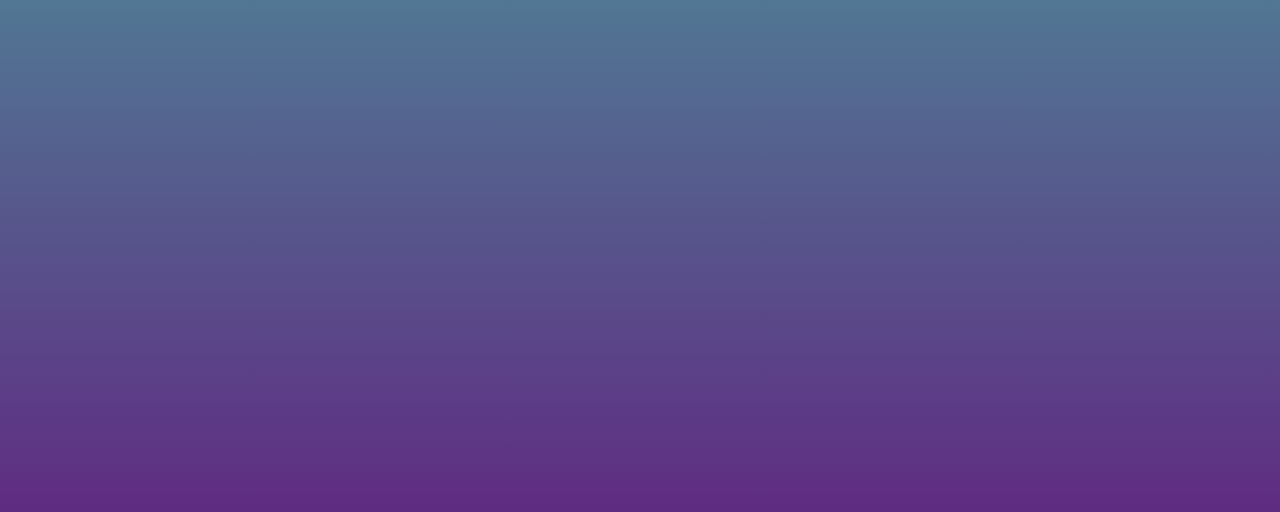
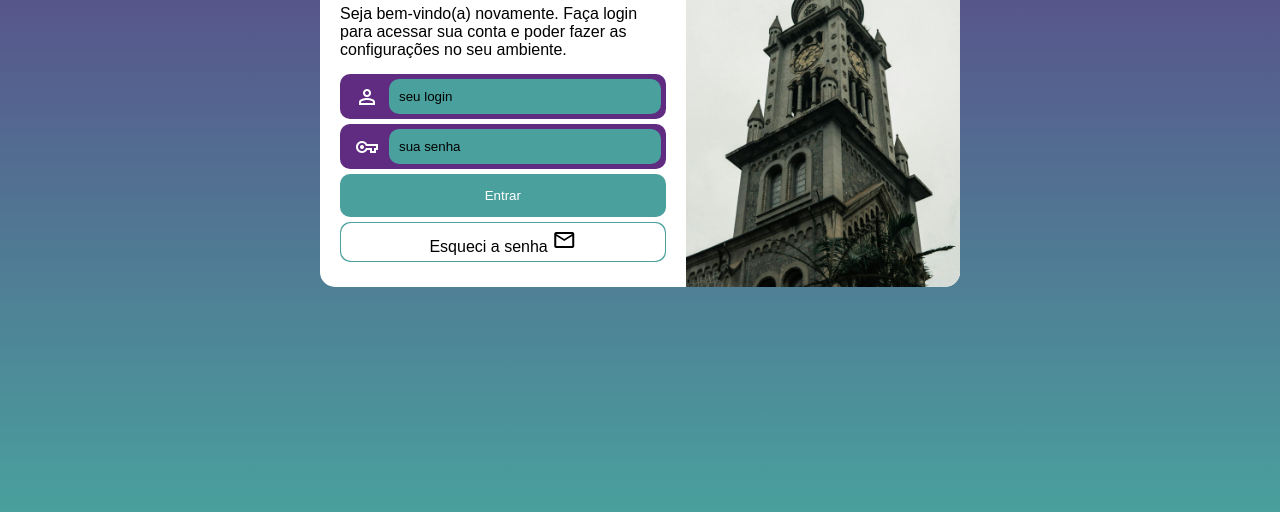
Before and after one commit to Jannsolano/projeto-login, a plain HTML site: page index.html in a window 1280 px wide. Shown: the part 288-800 px from the top of the page. Drawn offline with nearby package versions, Linux system fonts and the light colour scheme.

Commit message:
exercício atualizado

```diff
--- a/estilos/style.css
+++ b/estilos/style.css
@@ -16,28 +16,163 @@
 }
 
 body {
+    position: relative;
     height: 100vh;
-    background-image: linear-gradient(to bottom, var(--cor1), var(--cor2));
+    background-color: var(--cor2);
     font-family: Arial, Helvetica, sans-serif;
-
+    font-size: 1em;
 }
 
 section#login {
-    border: 1px solid white;
-    width: 50vw;
-    margin: auto;
+    position: absolute;
+    max-width: 400px;
+    top: 50%;
+    left: 50%;
+    transform: translate(-50%,-50%);
+    background-color: white;
+    border-radius: 15px;
+    overflow: hidden;
+    display: flex;
+    flex-direction: column;
+}
+
+div {
+    display: flex;
+    flex-direction: column;
     padding: 10px;
+}
+
+#imagem {
+    width: 100%;
+    height: 200px;
+    background-image: url(../imagens/pexels-caique-araujo-101156227-15705995.jpg);
+    background-size: cover;
+    background-repeat: no-repeat;
+    background-position: center;
+    border-radius: 10px 10px 0px 0px;
+}
+
+div#formulario {
+    padding: 20px;
+    display: flex;
+    flex-direction: column;
+    align-items: stretch;
+}
+
+div#formulario > h1 {
+    text-align: center;
+    margin-bottom: 20px;
+}
+
+div#formulario > p {
+    margin-bottom: 15px;
+}
+
+form > p {
+    display: flex;
+    align-items: center;
+    border-radius: 10px;
+    background-color: var(--cor2);
+    padding: 5px;
+    margin-bottom: 5px;
+    color: white;
+}
+
+.campo{
+    padding: 2px;
+    display: flex;
+    justify-content: center;
+    align-items: center;
+    min-width: 40px;
+}
+
+.campo > span {
+    font-size: 1.5em;
+}
+
+form > p > input[type="text"],
+form > p > input[type="password"] {
+    background-color: #49a09d;
+    border: none;
+    border-radius: 10px;
+    outline: none;
+    padding: 10px;
+    width: 100%;
+}
+
+form > p > input[type="text"]:hover,
+form > p > input[type="password"]:hover{
+    background-color: #2d6463;
+}
+
+form > p > input[type="text"]:focus,
+form > p > input[type="password"]:focus {
+    background-color: white;
+}
+
+input#inome {
+    color: black;
+    border: none;
+}
+
+input::placeholder{
+    color: black;
 
 }
-
-
-
-div#imagem {
-    width: 10vw;
+.entrar {
+    background-color: #49a09d;
+    color: white;
+    border: none;
+    border-radius: 10px;
+    padding: 14px;
+    cursor: pointer;
+    width: 100%;
+    margin-bottom: 5px;
 }
 
-div#formulario{
-    display: block;
+.entrar:hover {
+    background-color: #2d6463;
+}
+
+form > p > a {
+    background-color: white;
+    color: black;
+    border-radius: 10px;
+    padding: 5px;
+    cursor: pointer;
+    width: 100%;
+    text-decoration: none;
     text-align: center;
-    padding: 10px;
+    margin: -4px;
 }
+
+form > p > a:hover {
+    background-color: var(--cor1);
+}
+
+.bsenha {
+    background-color: var(--cor1);
+}
+
+@media screen and (min-width: 768px) {
+
+body {
+    background-image: linear-gradient(to bottom, var(--cor2), var(--cor1));
+}
+section#login{
+    flex-direction: row-reverse;
+    max-width: 900px;
+    height: auto;
+}
+
+#imagem{
+    width: 100%;
+    height: auto;
+    background-size: cover;
+    border-radius: 0px;
+}
+
+#formulario{
+    min-width: 300px;
+}
+}
--- a/index.html
+++ b/index.html
@@ -4,18 +4,48 @@
     <meta charset="UTF-8">
     <meta name="viewport" content="width=device-width, initial-scale=1.0">
     <title>Login</title>
+    <link href="https://fonts.googleapis.com/css2?family=Material+Symbols+Outlined" rel="stylesheet" />
     <link rel="stylesheet" href="estilos/style.css">
 </head>
 <body>
     <main>
         <section id="login">
             <div id="imagem">
-                Foto
+
             </div>
             <div id="formulario">
                 <h1>Login</h1>
                 <p>Seja bem-vindo(a) novamente. Faça login para acessar sua conta e poder fazer as configurações no seu ambiente.</p>
                 <form action="login.php" method="post" autocomplete="on">
+                    <p class="iwrapper">
+                        <label for="inome" class="campo">
+                            <span class="material-symbols-outlined">
+                                person
+                            </span>
+                        </label>
+                        <input type="text" name="nome" id="inome" placeholder="seu login" required>
+                    </p>
+                    <p class="iwrapper">
+                        <label for="isen" class="campo">
+                            <span class="material-symbols-outlined">
+                            vpn_key
+                            </span>
+                        </label>
+                        <input type="password" name="sen" id="isen" placeholder="sua senha" required>
+                    </p>
+
+
+                        <input type="submit" value="Entrar" class="entrar">
+
+                    <p class="bsenha">
+                        <a href="#">Esqueci a senha
+                            <span class="material-symbols-outlined">
+                                    mail
+                                    </span>
+                        </a>
+                    </p>
+
+
 
                 </form>
             </div>
```
